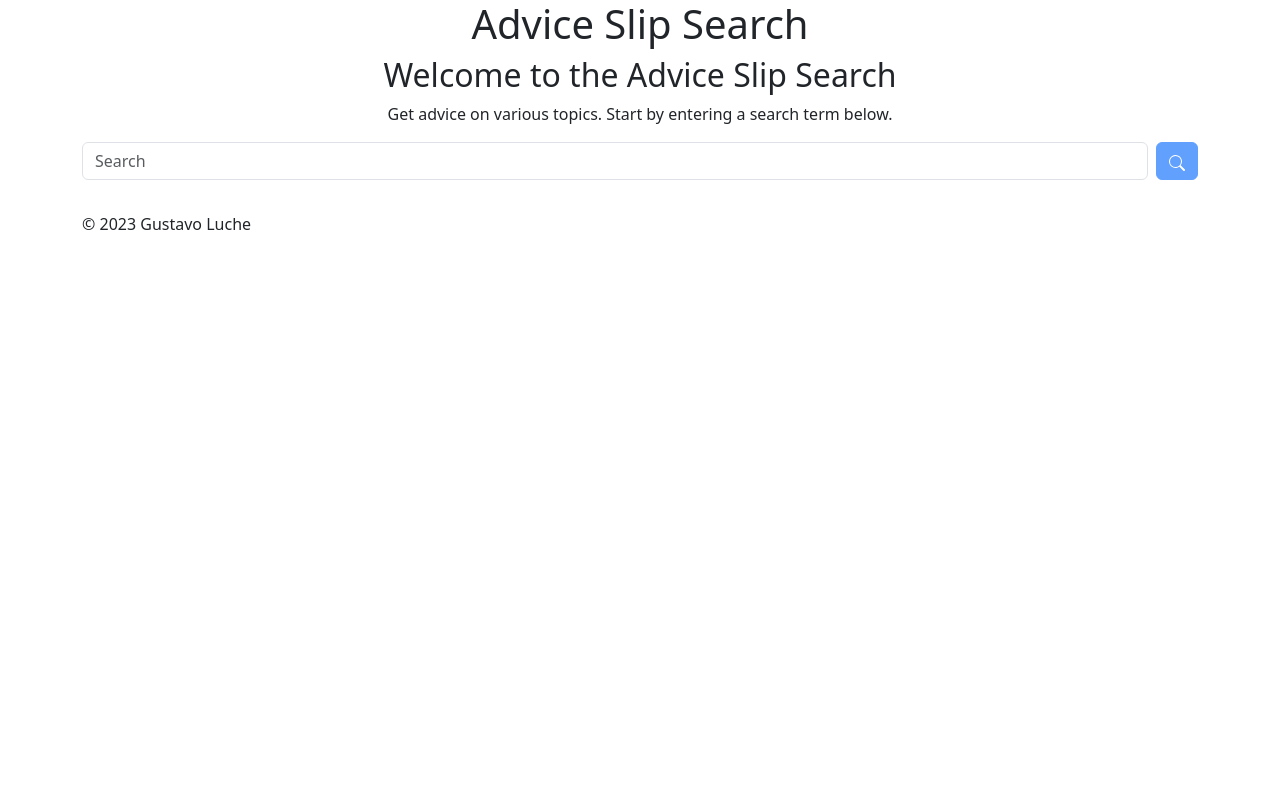
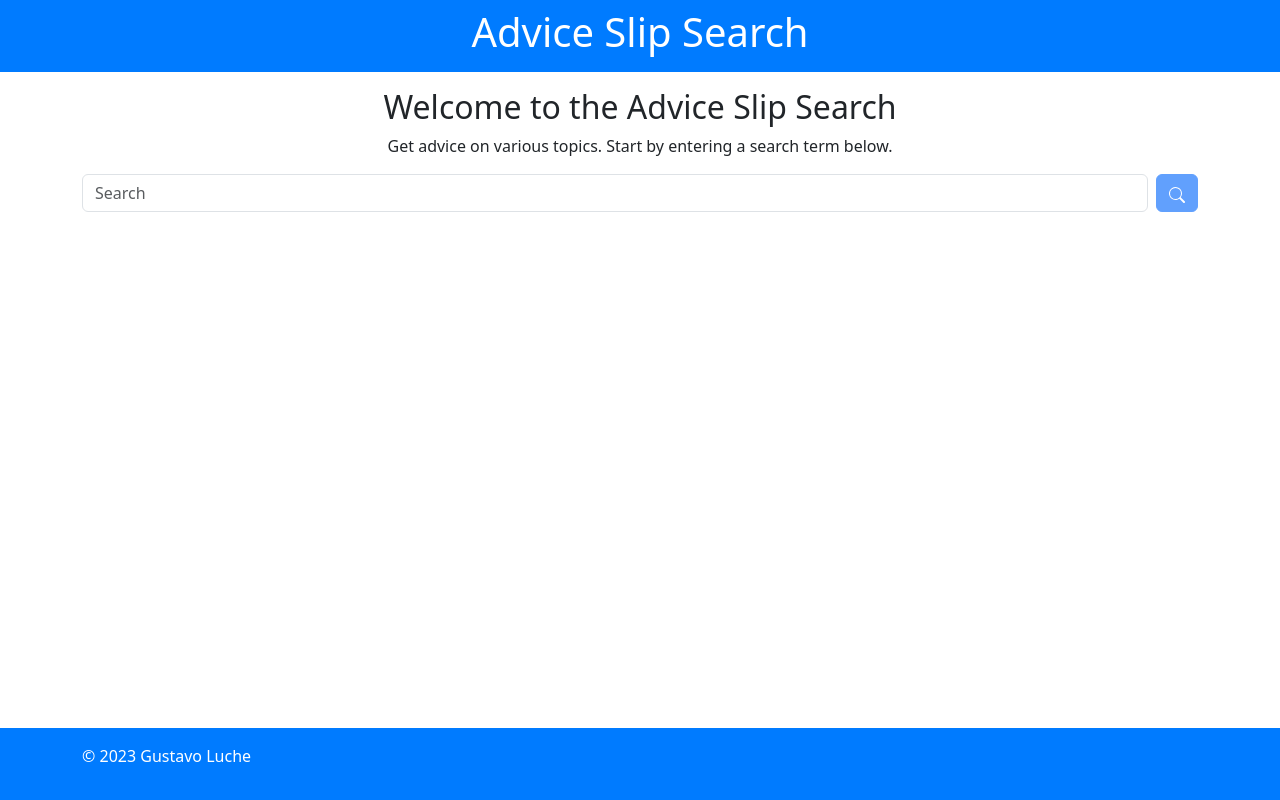
Before and after one commit to GustavoLuche/advice-slip-search, a React (Create React App) app: page / in a window 1280 px wide. Built offline with nearby package versions, Linux system fonts and the light colour scheme.

Commit message:
Styied Header and Footer

```diff
--- a/src/App.css
+++ b/src/App.css
@@ -1,38 +1,19 @@
+/* Estilo para o corpo da página */
 .App {
-  text-align: center;
+  display: flex;
+  flex-direction: column;
+  min-height: 100vh;
 }
 
-.App-logo {
-  height: 40vmin;
-  pointer-events: none;
+/* Estilo para o cabeçalho */
+.App-header {
+  background-color: #007bff;
+  color: #fff;
 }
 
-@media (prefers-reduced-motion: no-preference) {
-  .App-logo {
-    animation: App-logo-spin infinite 20s linear;
-  }
+/* Estilo para o rodapé */
+.App-footer {
+  margin-top: auto;
+  background-color: #007bff;
+  color: #fff;
 }
-
-.App-header {
-  background-color: #282c34;
-  min-height: 100vh;
-  display: flex;
-  flex-direction: column;
-  align-items: center;
-  justify-content: center;
-  font-size: calc(10px + 2vmin);
-  color: white;
-}
-
-.App-link {
-  color: #61dafb;
-}
-
-@keyframes App-logo-spin {
-  from {
-    transform: rotate(0deg);
-  }
-  to {
-    transform: rotate(360deg);
-  }
-}
--- a/src/App.js
+++ b/src/App.js
@@ -9,6 +9,7 @@ import Paginator from "./components/Paginator";
 import AdviceList from "./components/AdviceList.js";
 import Footer from "./components/Footer";
 import { searchAdviceByTerm } from "./services/adviceService";
+import "./App.css"
 
 function App() {
   // Inicialização dos estados
--- a/src/components/Header.js
+++ b/src/components/Header.js
@@ -2,7 +2,7 @@ import React from "react";
 
 function Header({ title }) {
   return (
-    <header className="App-header">
+    <header className="App-header mb-3 py-2">
       <h1 className="text-center">{title}</h1>
     </header>
   );
```
